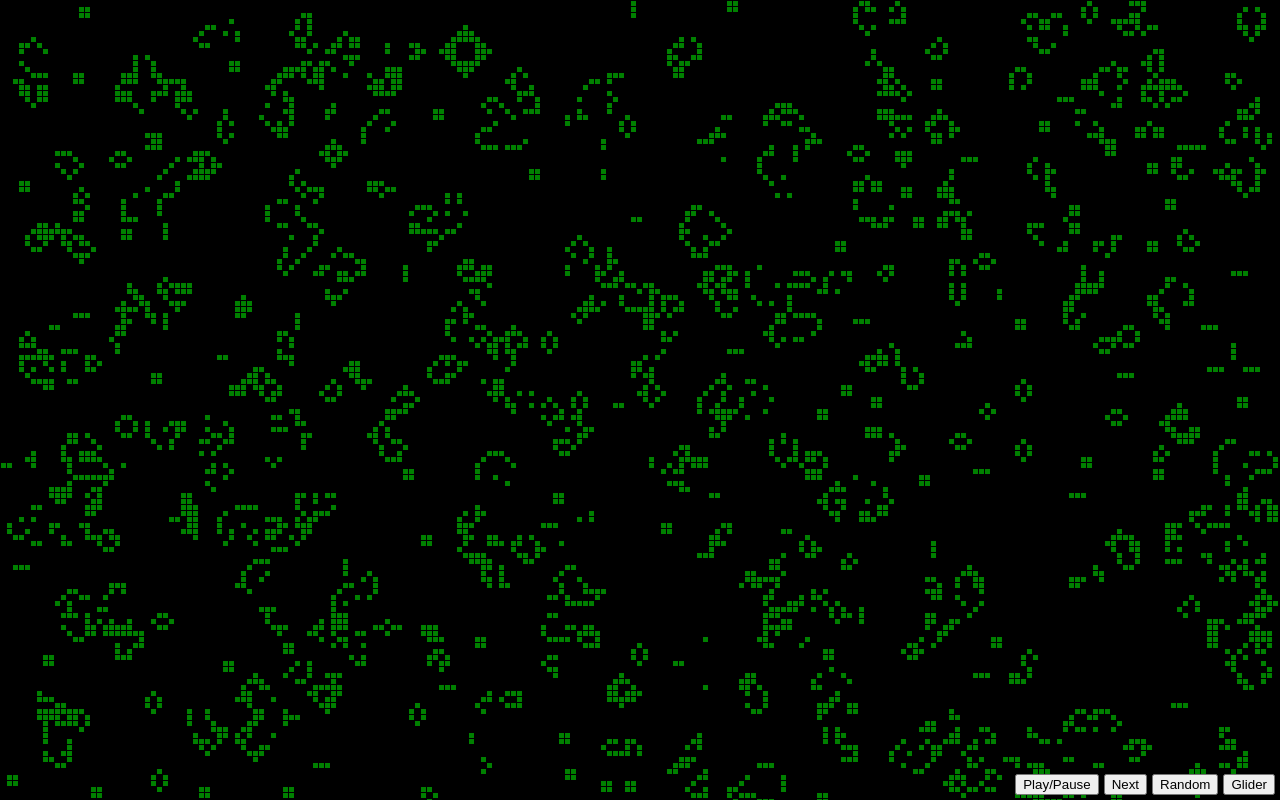
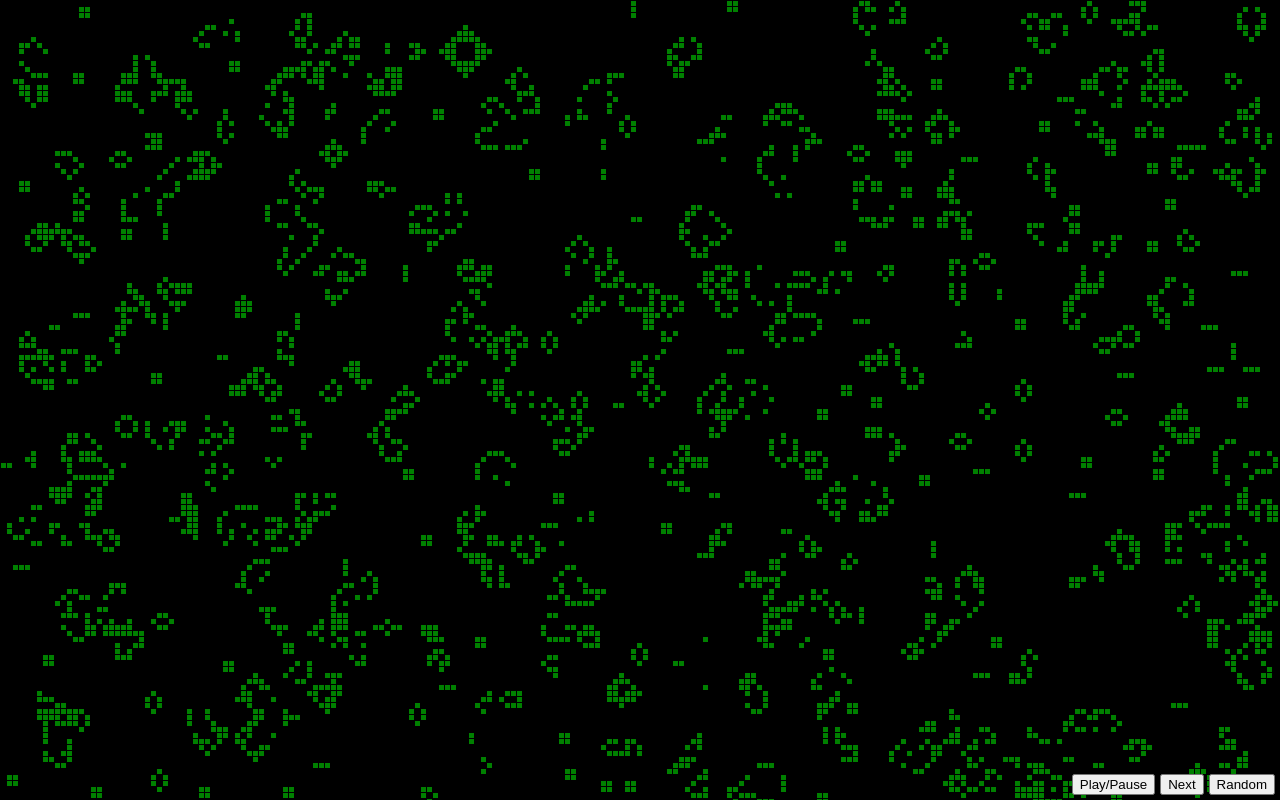
Before and after one commit to ksk1015/lifegame, a Preact app: page / in a window 1280 px wide. Built offline with nearby package versions, Linux system fonts and the light colour scheme.

Commit message:
グライダーボタンを削除

```diff
--- a/src/App.tsx
+++ b/src/App.tsx
@@ -37,18 +37,6 @@ export function App() {
         <button onClick={() => lifeGame.togglePlay()}>Play/Pause</button>
         <button onClick={() => lifeGame.next()}>Next</button>
         <button onClick={() => lifeGame.random()}>Random</button>
-        <button
-          onClick={() => {
-            // prettier-ignore
-            lifeGame.clear().touchPlane([
-              [0,1,0],
-              [0,0,1],
-              [1,1,1],
-            ], 5, 5)
-          }}
-        >
-          Glider
-        </button>
       </div>
     </div>
   )
```
